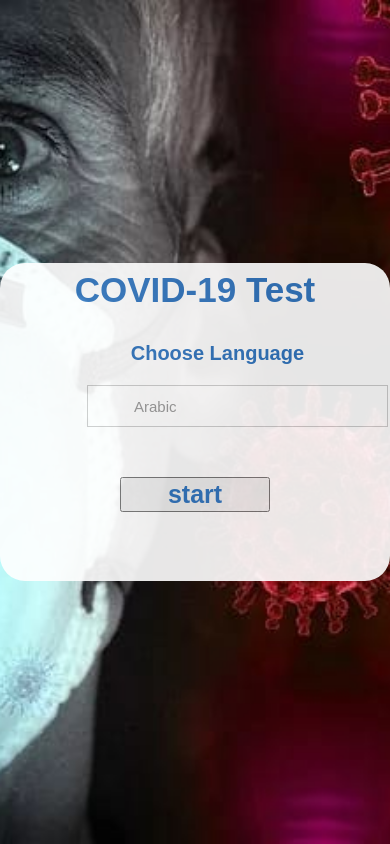
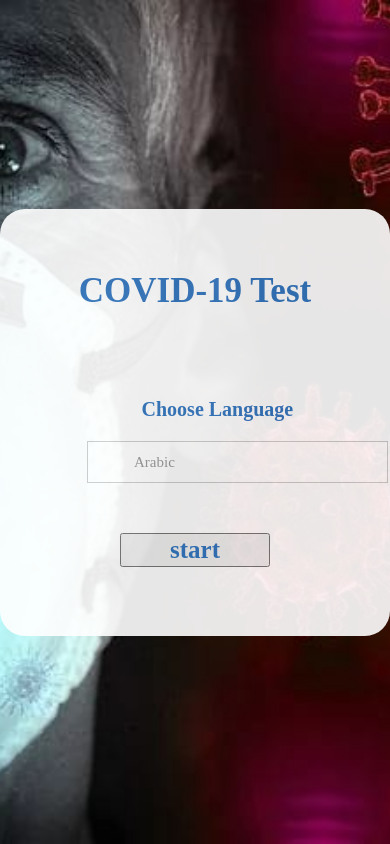
Before and after one commit to RobotechClub/corona, a PHP site: page / in a window 390 px wide. Run offline with PHP 8.4, Linux system fonts and the light colour scheme.

Commit message:
style enhancement

```diff
--- a/css/style.css
+++ b/css/style.css
@@ -4,7 +4,7 @@
   box-sizing: border-box; }
 
 body {
-  font-family: "Arial";
+  font-family: "Bookman Old Style";
   font-size: 14px;
   margin: 0;
   color: #999;
@@ -21,7 +21,7 @@ textarea {
   resize: none; }
 
 input, textarea, select, button {
-  font-family: "Arial";
+  font-family: "Bookman Old Style";
   font-size: 14px;
   color: #333; }
 
@@ -99,7 +99,7 @@ img {
       left: 31px; }
 
 h3 {
-  font-family: "Arial";
+  font-family: "Bookman Old Style";
   font-size: 35px;
   color: #3377c0;
   text-align: center;
@@ -114,6 +114,7 @@ h3 {
   margin-bottom: 32px;
  }
 #selectLabel{
+  width: 100%;
   font-size: 20px;
   text-align: center;
   font-weight: 600;
@@ -167,7 +168,7 @@ h3 {
   font-size: 15px;
   padding-left: 46px;
   color: #999;
-  font-family: "Arial";
+  font-family: "Bookman Old Style";
   /* &::-webkit-input-placeholder {
   	color: #333;
   }
@@ -298,7 +326,7 @@ h3 {
 }
 .startBtn{
   margin: 0;
-  font-family: "Arial";
+  font-family: "Bookman Old Style";
   font-size: 25px;
   color: #3377c0;
   text-align: center;
@@ -354,3 +382,6 @@ h3 {
   0% { transform: rotate(0deg); }
   100% { transform: rotate(360deg); }
 }
+#title{
+  padding: 55px;
+}
--- a/css/style.scss
+++ b/css/style.scss
@@ -4,7 +4,7 @@
   box-sizing: border-box;
 }
 body {
-	font-family: "Arial";
+	font-family: "Courier New";
 	font-size: 14px;
 	margin: 0;
 	color: #999;
@@ -21,7 +21,7 @@ textarea {
 	resize: none;
 }
 input, textarea, select, button {
-	font-family: "Arial";
+	font-family: "Courier New";
 	font-size: 14px;
 	color: #333;
 }
@@ -77,13 +77,13 @@ img {
 			content: "1";
 			font-size: 40px;
 			color: #ccc;
-			font-family: "Arial";
+			font-family: "Courier New";
 		}
 		&:after {
 			content: "/ 3";
 			font-size: 15px;
 			color: #ccc;
-			font-family: "Arial";
+			font-family: "Courier New";
 			position: absolute;
 			left:16px;
 			top: 13px;
@@ -108,7 +108,7 @@ img {
 	}
 }
 h3 {
-	font-family: "Arial";
+	font-family: "Courier New";
 	font-size: 35px;
 	color: #3377c0;
 	text-transform: uppercase;
@@ -163,7 +163,7 @@ h3 {
 	font-size: 15px;
 	padding-left: 46px;
 	color: #999;
-	font-family: "Arial";
+	font-family: "Courier New";
 	&:focus {
 		border-color: #3377c0;
 	}
@@ -199,7 +199,7 @@ h3 {
 		font-size: 11px;
 		background: #b3b3b3;
 		color: #fff;
-		font-family: "Arial";
+		font-family: "Courier New";
 		writing-mode: tb-rl;
         transform: rotate(-180deg);
         display: flex;
--- a/index.php
+++ b/index.php
@@ -15,23 +15,26 @@
     <div class="wrapper" style="background-color:white">
 
         <div id="counter" style="float:right">
-           <div class="form-row"> <h3 id="qid">1</h3> <h2> /26 </h2> </div>
+            <div class="form-row">
+                <h3 id="qid">1</h3>
+                <h2 id="totalqid"> /26 </h2>
+            </div>
         </div>
         <form action="" id="wizard">
             <!-- SECTION 1 -->
-            <h3>COVID-19 Test</h3>
+            <h3 id="title">COVID-19 Test</h3>
             <section>
                 <h3 id="question" style="margin:30px"></h3>
                 <div class="form-check" id="yesNoSection">
                     <!-- Default unchecked disabled -->
                     <div class="custom-control custom-radio yesDiv">
-                        <input type="radio" class="custom-control-input" value = "yes" name="choiceButon">
+                        <input type="radio" class="custom-control-input" value="yes" name="choiceButon">
                         <label class="custom-control-label" id="yesRadioLabel" for="choiceButon">YES</label>
                     </div>
 
                     <!-- Default checked disabled -->
                     <div class="custom-control custom-radio noDiv">
-                        <input type="radio" class="custom-control-input" value = "no" name="choiceButon">
+                        <input type="radio" class="custom-control-input" value="no" name="choiceButon">
                         <label class="custom-control-label" id="noRadioLabel" for="choiceButon">NO</label>
                     </div>
                 </div>
@@ -61,6 +64,6 @@
     <script src="js/jquery-3.3.1.min.js"></script>
 
     <script src="js/coronaTest.js"></script>
+
 </body>
-
 </html>
```
Also changed, not shown: other parts of css/style.css (+33 -6 lines).
